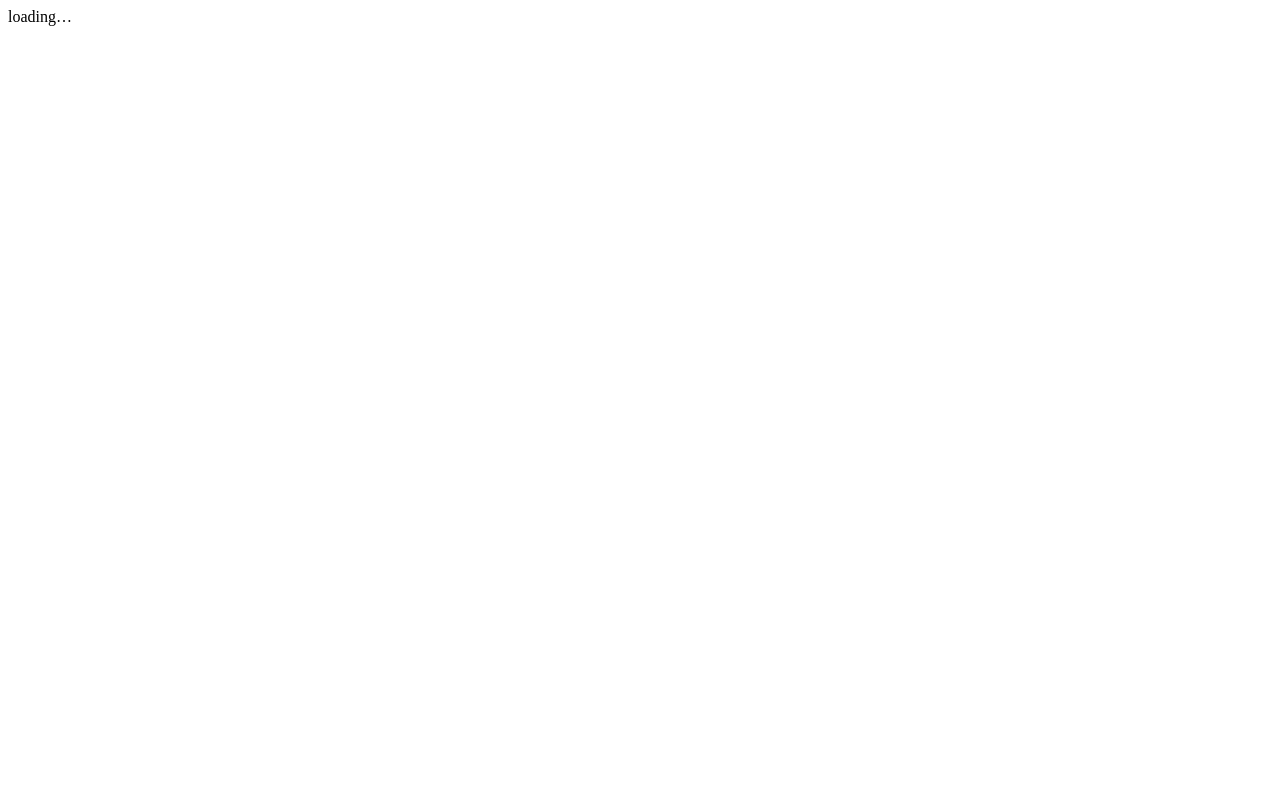
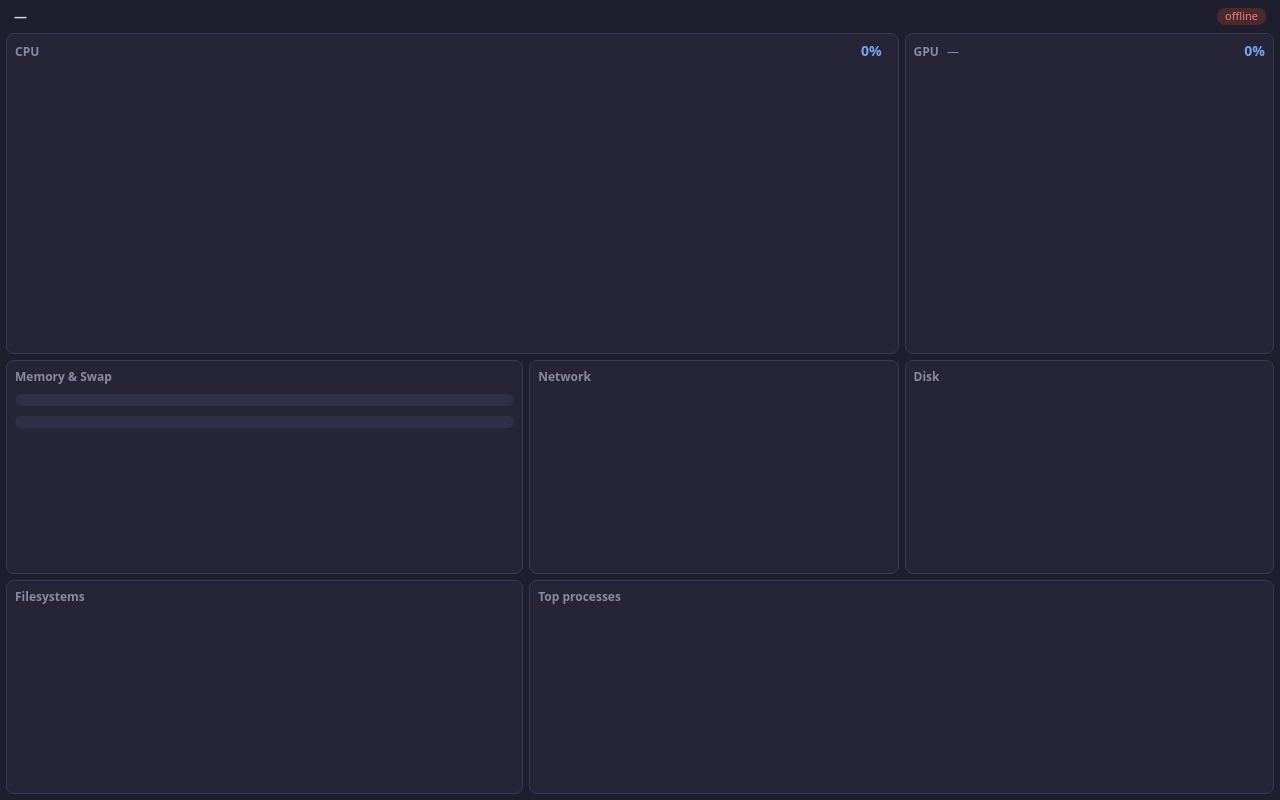
Before and after one commit to LocNgoXuan23/system-monitor, a plain HTML site: page web/index.html in a window 1280 px wide. Drawn offline with Linux system fonts and the light colour scheme.

Commit message:
feat: frontend layout (1080p no-scroll grid, dark theme)

```diff
--- a/web/index.html
+++ b/web/index.html
@@ -1,3 +1,67 @@
 <!doctype html>
-<html><head><meta charset="utf-8"><title>System Monitor</title></head>
-<body>loading…</body></html>
+<html lang="en">
+<head>
+<meta charset="utf-8">
+<meta name="viewport" content="width=device-width, initial-scale=1">
+<title>System Monitor</title>
+<link rel="stylesheet" href="style.css">
+</head>
+<body>
+<div id="app">
+  <header id="topbar">
+    <span id="host">—</span>
+    <span id="uptime"></span>
+    <span id="load"></span>
+    <span id="clock"></span>
+    <span id="conn" class="off">offline</span>
+  </header>
+
+  <main id="grid">
+    <section class="tile" id="tile-cpu">
+      <h2>CPU <span class="val" id="cpuAgg">0%</span> <span class="sub" id="cpuTemp"></span></h2>
+      <canvas id="cpuChart"></canvas>
+      <div id="coreGrid" class="core-grid"></div>
+    </section>
+
+    <section class="tile" id="tile-gpu">
+      <h2>GPU <span class="sub" id="gpuName">—</span> <span class="val" id="gpuUtil">0%</span></h2>
+      <canvas id="gpuChart"></canvas>
+      <div class="kv" id="gpuStats"></div>
+    </section>
+
+    <section class="tile" id="tile-mem">
+      <h2>Memory &amp; Swap</h2>
+      <div class="bar"><div class="fill mem" id="memBar"></div></div>
+      <div class="kv" id="memText"></div>
+      <div class="bar"><div class="fill swap" id="swapBar"></div></div>
+      <div class="kv" id="swapText"></div>
+    </section>
+
+    <section class="tile" id="tile-net">
+      <h2>Network</h2>
+      <canvas id="netChart"></canvas>
+      <div class="kv" id="netText"></div>
+    </section>
+
+    <section class="tile" id="tile-disk">
+      <h2>Disk</h2>
+      <canvas id="diskChart"></canvas>
+      <div class="kv" id="diskText"></div>
+      <div id="diskUtil"></div>
+    </section>
+
+    <section class="tile" id="tile-fs">
+      <h2>Filesystems</h2>
+      <div id="fsList" class="list"></div>
+    </section>
+
+    <section class="tile" id="tile-proc">
+      <h2>Top processes</h2>
+      <div id="procList" class="list"></div>
+    </section>
+  </main>
+</div>
+<script src="chart.js"></script>
+<script src="app.js"></script>
+</body>
+</html>
--- /dev/null
+++ b/web/style.css
@@ -0,0 +1,61 @@
+:root {
+  --bg: #1e1e2e; --tile: #252537; --line: #3a3a52; --text: #d9d9e3;
+  --sub: #8a8aa0; --accent: #7aa2f7; --mem: #f7768e; --swap: #9ece6a;
+  --rx: #7aa2f7; --tx: #e0af68; --read: #7dcfff; --write: #bb9af7; --util: #f7768e;
+}
+* { box-sizing: border-box; margin: 0; }
+html, body { height: 100%; }
+body {
+  background: var(--bg); color: var(--text);
+  font: 13px/1.3 system-ui, sans-serif; overflow: hidden;
+}
+#app { height: 100vh; display: flex; flex-direction: column; padding: 6px; gap: 6px; }
+#topbar { display: flex; gap: 18px; align-items: center; padding: 2px 8px; color: var(--sub); }
+#topbar #host { color: var(--text); font-weight: 600; }
+#conn { margin-left: auto; padding: 1px 8px; border-radius: 8px; font-size: 11px; }
+#conn.on { background: #2b4a2b; color: #9ece6a; }
+#conn.off { background: #4a2b2b; color: #f7768e; }
+
+#grid {
+  flex: 1; display: grid; gap: 6px; min-height: 0;
+  grid-template-columns: 1.4fr 1fr 1fr;
+  grid-template-rows: 1.5fr 1fr 1fr;
+  grid-template-areas:
+    "cpu cpu gpu"
+    "mem net disk"
+    "fs  proc proc";
+}
+#tile-cpu { grid-area: cpu; } #tile-gpu { grid-area: gpu; }
+#tile-mem { grid-area: mem; } #tile-net { grid-area: net; }
+#tile-disk { grid-area: disk; } #tile-fs { grid-area: fs; }
+#tile-proc { grid-area: proc; }
+
+.tile {
+  background: var(--tile); border: 1px solid var(--line); border-radius: 8px;
+  padding: 8px; display: flex; flex-direction: column; min-height: 0; overflow: hidden;
+}
+.tile h2 { font-size: 12px; color: var(--sub); font-weight: 600; margin-bottom: 6px; display: flex; gap: 8px; align-items: baseline; }
+.tile h2 .val { color: var(--accent); font-size: 14px; margin-left: auto; }
+.tile h2 .sub { color: var(--sub); font-weight: 400; }
+canvas { width: 100%; flex: 1; min-height: 0; display: block; }
+
+.core-grid { display: grid; grid-template-columns: repeat(16, 1fr); gap: 2px; margin-top: 6px; height: 34px; }
+.core-cell { background: #2f2f45; border-radius: 2px; position: relative; overflow: hidden; }
+.core-cell > i { position: absolute; bottom: 0; left: 0; right: 0; background: var(--accent); }
+
+.bar { height: 12px; background: #2f2f45; border-radius: 6px; overflow: hidden; margin: 3px 0; }
+.fill { height: 100%; width: 0; transition: width .3s; }
+.fill.mem { background: var(--mem); } .fill.swap { background: var(--swap); }
+.kv { color: var(--sub); font-size: 12px; margin: 2px 0; }
+.kv b { color: var(--text); font-weight: 600; }
+
+#diskUtil { margin-top: 4px; display: flex; flex-direction: column; gap: 3px; }
+.util-row { display: grid; grid-template-columns: 70px 1fr 44px; gap: 6px; align-items: center; font-size: 11px; }
+.util-row .track { height: 8px; background: #2f2f45; border-radius: 4px; overflow: hidden; }
+.util-row .track > i { display: block; height: 100%; background: var(--util); }
+
+.list { overflow: hidden; display: flex; flex-direction: column; gap: 2px; }
+.list .row { display: grid; grid-template-columns: 1fr auto auto; gap: 10px; font-size: 12px; }
+.list .row .name { overflow: hidden; text-overflow: ellipsis; white-space: nowrap; }
+.list .row .n { color: var(--sub); font-variant-numeric: tabular-nums; }
+#gpuStats { display: grid; grid-template-columns: 1fr 1fr; gap: 2px 12px; }
```
